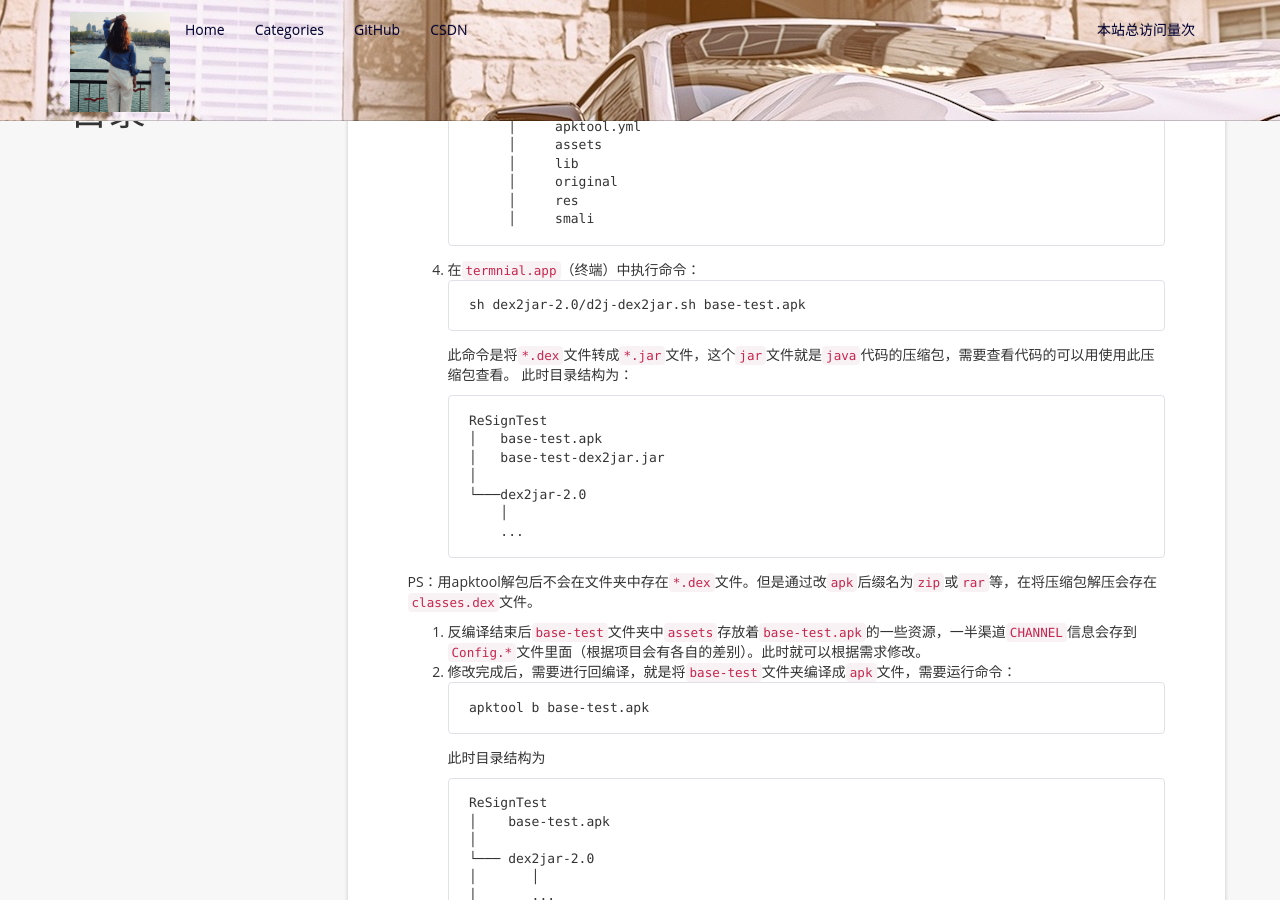
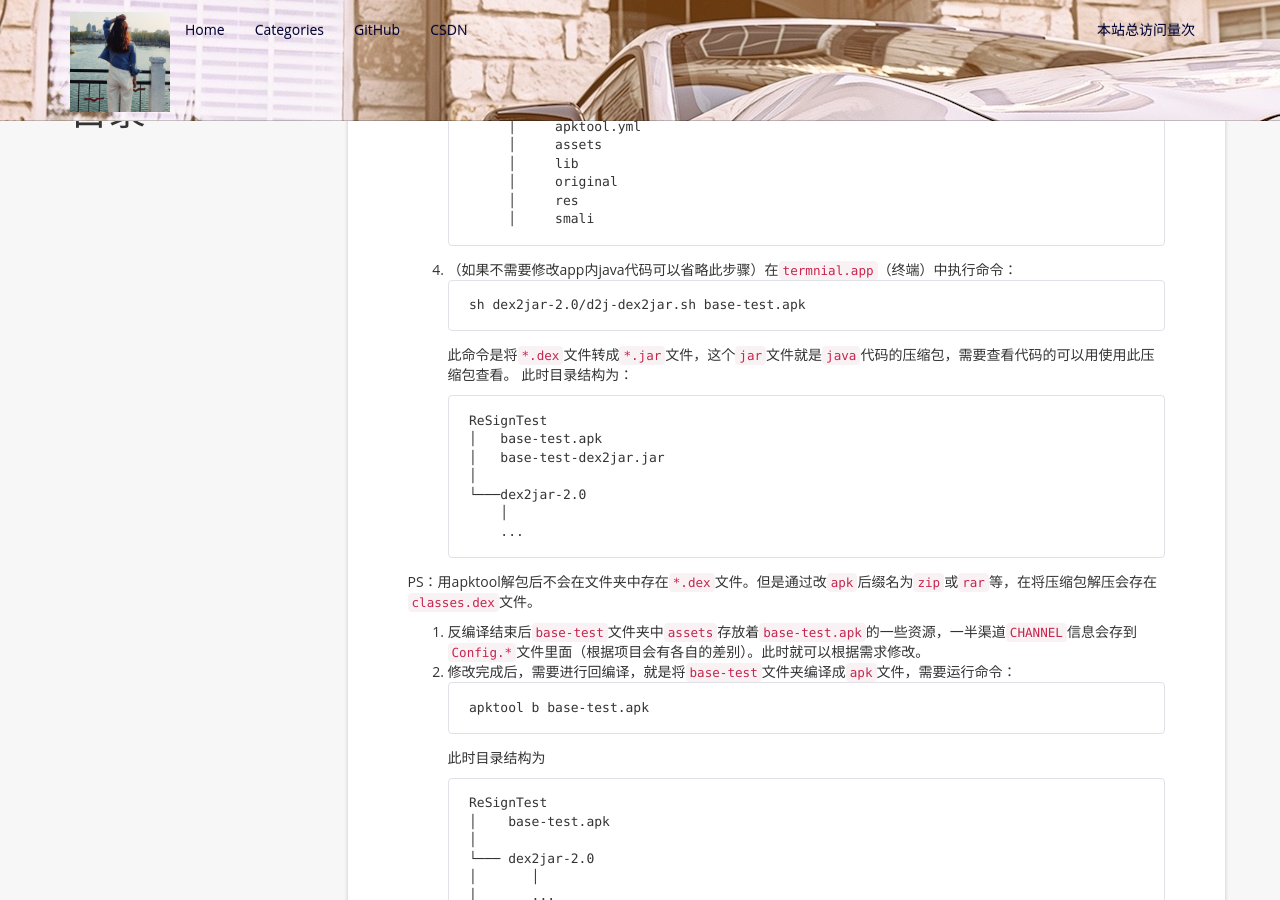
Before and after one commit to yiyuan1130/yiyuan1130.github.io, a Jekyll site: the page built from _posts/2019-06-06-auto sign.md, in a window 1280 px wide and 900 px high, scrolled down 1192 px. Built offline with Jekyll 4.4.1, drawn with Linux system fonts in a browser that asks for light colours; nearby versions of some CDN libraries; a script that is not in the unit is left out; comment, search, counter and statistics services are not loaded.

Commit message:
change blog

````diff
--- a/_posts/2019-06-06-auto sign.md
+++ b/_posts/2019-06-06-auto sign.md
@@ -4,7 +4,6 @@ title:  "Unity出多渠道包apk，Mac环境下对apk反编译并重签名"
 date:   2019-06-06 20:03:01 +0800
 categories: Unity
 ---
-
 ## Unity出多渠道包apk，Mac环境下对apk反编译并重签名
 
 ### 需要的工具
@@ -20,7 +19,7 @@ categories: Unity
 
 #### 流程详解
 1. 创建一个新的文件夹，目录为```User/liyiyuan/Desktop/ReSignTest```
-2. 将需要重签名的apk和下载的[dex2jar](https://github.com/pxb1988/dex2jar/releases)解压出的```dex2jar-2.0```文件夹放入 ```User/liyiyuan/Desktop/ReSignTest``` 此时的目录结构为：
+2. 将需要重签名的apk和下载的[dex2jar](https://github.com/pxb1988/dex2jar/releases)解压出的```dex2jar-2.0```文件夹放入 ```User/liyiyuan/Desktop/ReSignTest```此时的目录结构为：
 ```
 ReSignTest
 │   base-test.apk
@@ -51,7 +50,7 @@ ReSignTest
         │     res
         │     smali
 ```
-4. 在```termnial.app```（终端）中执行命令：
+4. （如果不需要修改app内java代码可以省略此步骤）在```termnial.app```（终端）中执行命令：
 ```
 sh dex2jar-2.0/d2j-dex2jar.sh base-test.apk
 ```
````
